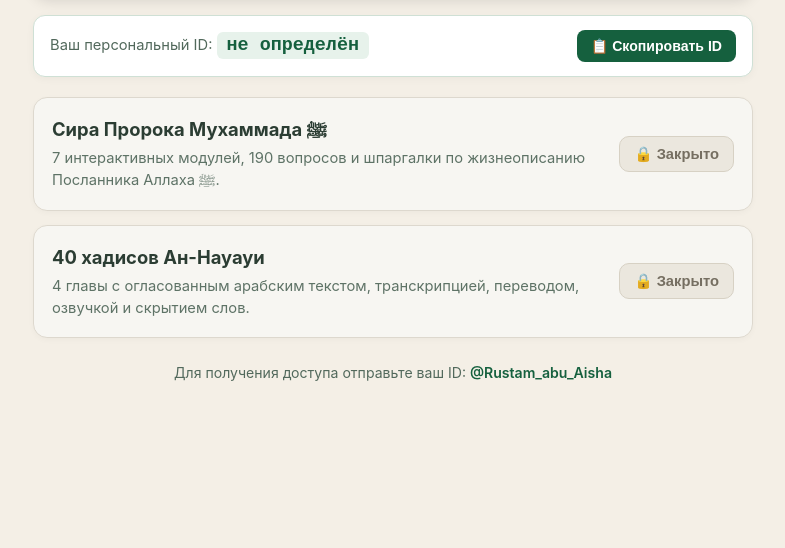
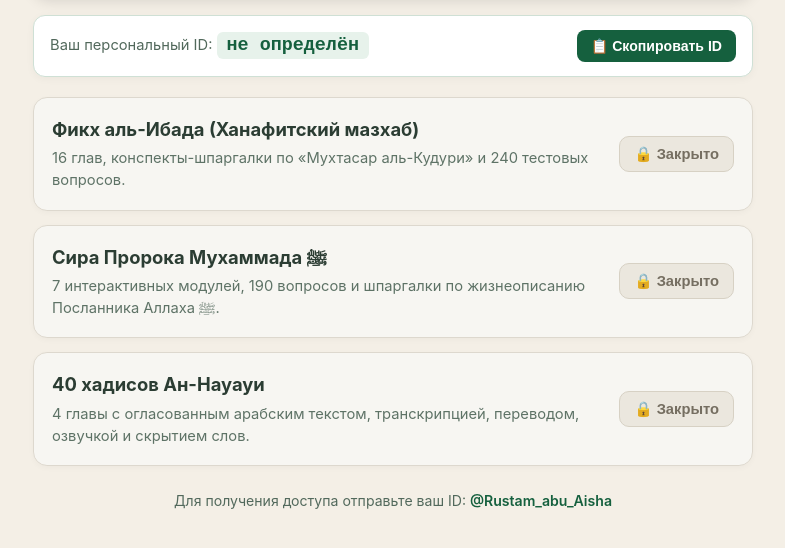
Before and after one commit to RustamSharif/madrasah, a plain HTML site: page index.html in a window 1280 px wide. Shown: the part 140-688 px from the top of the page, without its empty margins (247-1032 px from the left). Drawn offline with Linux system fonts and the light colour scheme.

Commit message:
Update index.html

```diff
--- a/index.html
+++ b/index.html
@@ -156,6 +156,12 @@
 <script>
   const COURSES = [
     {
+  code: "fiqh",
+  title: "Фикх аль-Ибада (Ханафитский мазхаб)",
+  desc: "16 глав, конспекты-шпаргалки по «Мухтасар аль-Кудури» и 240 тестовых вопросов.",
+  url: "fiqh/index.html"
+    },
+    {
       code: "sira",
       title: "Сира Пророка Мухаммада ﷺ",
       desc: "7 интерактивных модулей, 190 вопросов и шпаргалки по жизнеописанию Посланника Аллаха ﷺ.",
```
